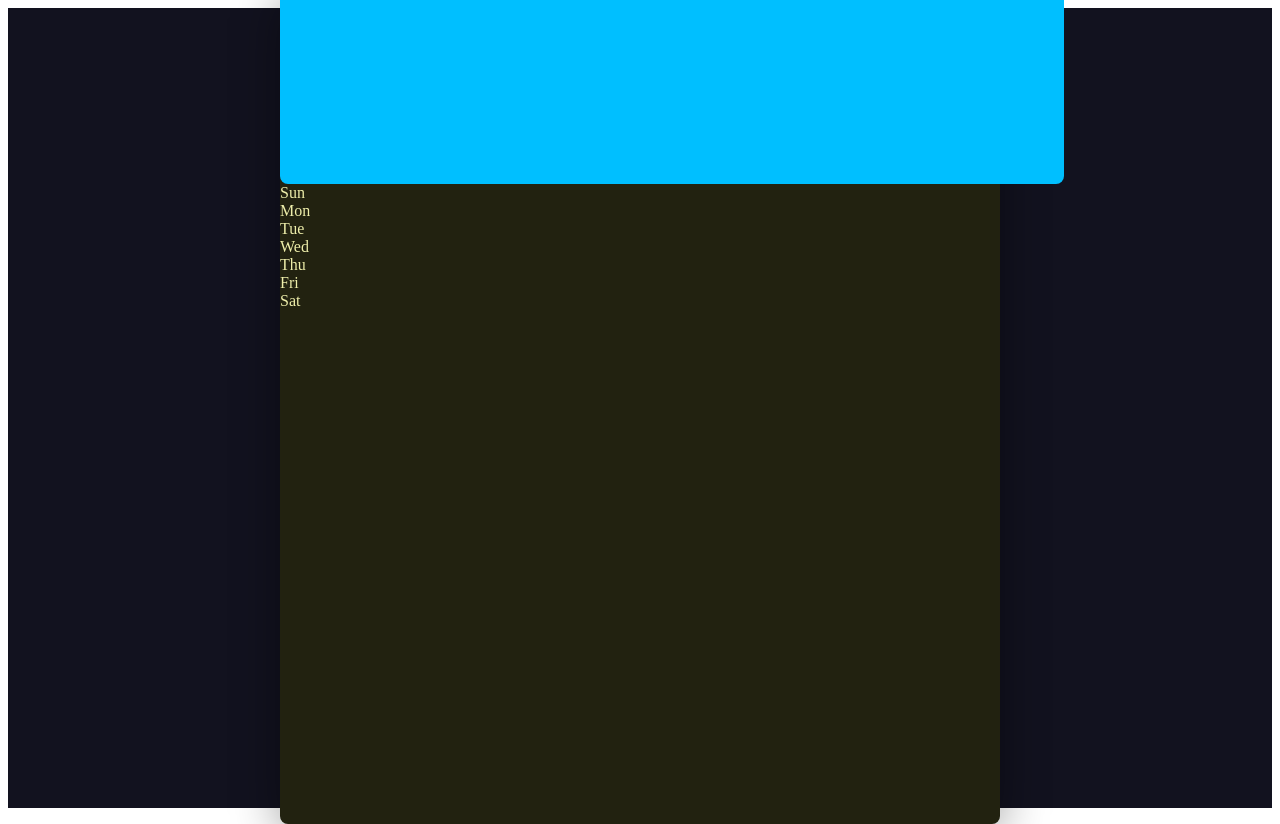
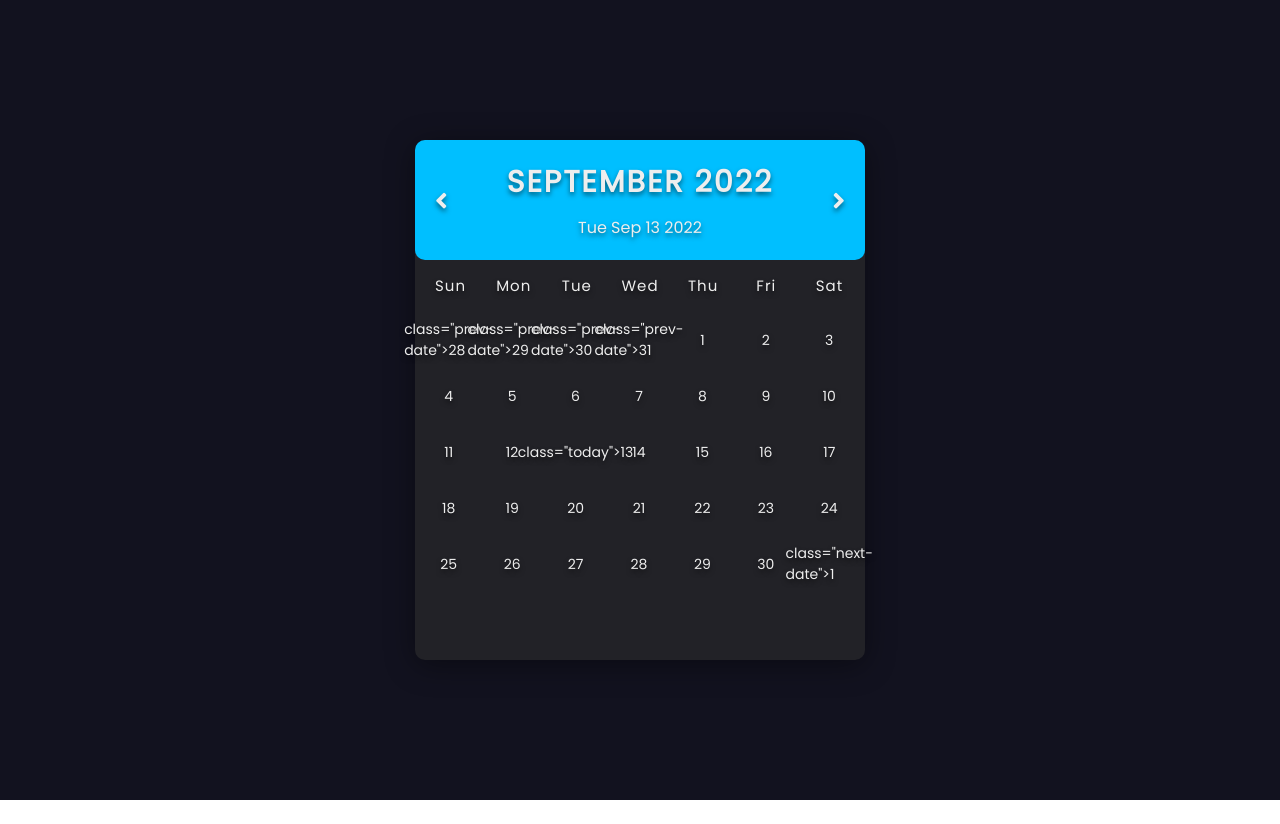
Before and after one commit to FalconView/Custom_Calendar, a plain HTML site: page index.html in a window 1280 px wide. After the commit the page ends 800 px from the top, so only its background shows below. Drawn offline with Linux system fonts and the light colour scheme.

Commit message:
script.js was created in js folder and hard coded

```diff
--- a/css/style.css
+++ b/css/style.css
@@ -1,8 +1,19 @@
+* {
+  margin: 0;
+  padding: 0;
+  box-sizing: border-box;
+  font-family: "Poppins", sans-serif;
+}
+
+html {
+  font-size: 62.5%;
+}
+
 .container {
   width: 100%;
   height: 100vh;
   background-color: #12121f;
-  color: #eea;
+  color: #eee;
   display: flex;
   justify-content: center;
   align-items: center;
@@ -11,13 +22,13 @@
 .calendar {
   width: 45rem;
   height: 52rem;
-  background-color: #222210;
+  background-color: #222227;
   box-shadow: 0 0.5rem 3rem rgba(0, 0, 0, 0.4);
-  border-radius: 8px;
+  border-radius: 10px;
 }
 
 .month {
-  width: 45rem;
+  width: 100%;
   height: 12rem;
   background-color: deepskyblue;
   display: flex;
@@ -26,7 +37,7 @@
   padding: 0 2rem;
   text-align: center;
   text-shadow: 0 0.3rem 0.5rem rgba(0, 0, 0, 0.5);
-  border-radius: 8px;
+  border-radius: 10px;
 }
 
 .month i {
@@ -41,3 +52,62 @@
   letter-spacing: 0.2rem;
   margin-bottom: 1rem;
 }
+
+.month p {
+  font-size: 1.6rem;
+}
+
+.weekdays {
+  width: 100%;
+  height: 5rem;
+  padding: 0 0.4rem;
+  display: flex;
+  align-items: center;
+}
+
+.weekdays div {
+  font-size: 1.5rem;
+  font-weight: 400;
+  letter-spacing: 0.1rem;
+  width: calc(44.2rem / 7);
+  display: flex;
+  justify-content: center;
+  align-items: center;
+  text-shadow: 0 0.3rem 0.5rem rgba(0, 0, 0, 0.5);
+}
+
+.days {
+  width: 100%;
+  display: flex;
+  flex-wrap: wrap;
+  padding: 0.2rem;
+}
+
+.days div {
+  font-size: 1.4rem;
+  margin: 0.3rem;
+  width: calc(40.2rem / 7);
+  height: 5rem;
+  display: flex;
+  justify-content: center;
+  align-items: center;
+  text-shadow: 0 0.3rem 0.5rem rgba(0, 0, 0, 0.5);
+  transition: background-color 0.2s;
+  border-radius: 10px;
+}
+
+.days div:hover:not(.today) {
+  background-color: #262626;
+  border: 0.2rem solid #777;
+  cursor: pointer;
+}
+
+.prev-date,
+.next-date {
+  opacity: 0.5;
+}
+
+.today {
+  background-color: deepskyblue;
+  border-radius: 10px;
+}
--- a/index.html
+++ b/index.html
@@ -5,6 +5,21 @@
     <meta http-equiv="X-UA-Compatible" content="IE=edge" />
     <meta name="viewport" content="width=device-width, initial-scale=1.0" />
     <link rel="stylesheet" href="./css/style.css" />
+
+    <link
+      rel="stylesheet"
+      href="https://cdnjs.cloudflare.com/ajax/libs/font-awesome/5.15.1/css/all.min.css"
+      integrity="sha512-+4zCK9k+qNFUR5X+cKL9EIR+ZOhtIloNl9GIKS57V1MyNsYpYcUrUeQc9vNfzsWfV28IaLL3i96P9sdNyeRssA=="
+      crossorigin="anonymous"
+    />
+
+    <!-- Google Fonts  -->
+    <link rel="preconnect" href="https://fonts.googleapis.com" />
+    <link rel="preconnect" href="https://fonts.gstatic.com" crossorigin />
+    <link
+      href="https://fonts.googleapis.com/css2?family=Poppins&display=swap"
+      rel="stylesheet"
+    />
     <title>Custom Calendar</title>
   </head>
   <body>
@@ -31,4 +46,5 @@
       </div>
     </div>
   </body>
+  <script src="./js/script.js"></script>
 </html>
--- /dev/null
+++ b/js/script.js
@@ -0,0 +1,84 @@
+const date = new Date();
+
+const renderCalendar = () => {
+  date.setDate(1);
+
+  const monthDays = document.querySelector(".days");
+
+  const lastDay = new Date(
+    date.getFullYear(),
+    date.getMonth() + 1,
+    0
+  ).getDate();
+
+  const prevLastDay = new Date(
+    date.getFullYear(),
+    date.getMonth(),
+    0
+  ).getDate();
+
+  const firstDayIndex = date.getDay();
+
+  const lastDayIndex = new Date(
+    date.getFullYear(),
+    date.getMonth() + 1,
+    0
+  ).getDay();
+
+  const nextDays = 7 - lastDayIndex - 1;
+
+  const months = [
+    "January",
+    "February",
+    "March",
+    "April",
+    "May",
+    "June",
+    "July",
+    "August",
+    "September",
+    "October",
+    "November",
+    "December",
+  ];
+
+  document.querySelector(".date h1").innerHTML = `${
+    months[date.getMonth()]
+  } ${date.getFullYear()}`;
+
+  document.querySelector(".date p").innerHTML = new Date().toDateString();
+
+  let days = "";
+
+  for (let x = firstDayIndex; x > 0; x--) {
+    days += `<div> class="prev-date">${prevLastDay - x + 1}</div>`;
+  }
+
+  for (let i = 1; i <= lastDay; i++) {
+    if (
+      i === new Date().getDate() &&
+      date.getMonth() === new Date().getMonth()
+    ) {
+      days += `<div> class="today">${i}</div>`;
+    } else {
+      days += `<div>${i}</div>`;
+    }
+  }
+
+  for (let j = 1; j <= nextDays; j++) {
+    days += `<div> class="next-date">${j}</div>`;
+    monthDays.innerHTML = days;
+  }
+};
+
+document.querySelector(".prev").addEventListener("click", () => {
+  date.setMonth(date.getMonth() - 1);
+  renderCalendar();
+});
+
+document.querySelector(".next").addEventListener("click", () => {
+  date.setMonth(date.getMonth() + 1);
+  renderCalendar();
+});
+
+renderCalendar();
```
